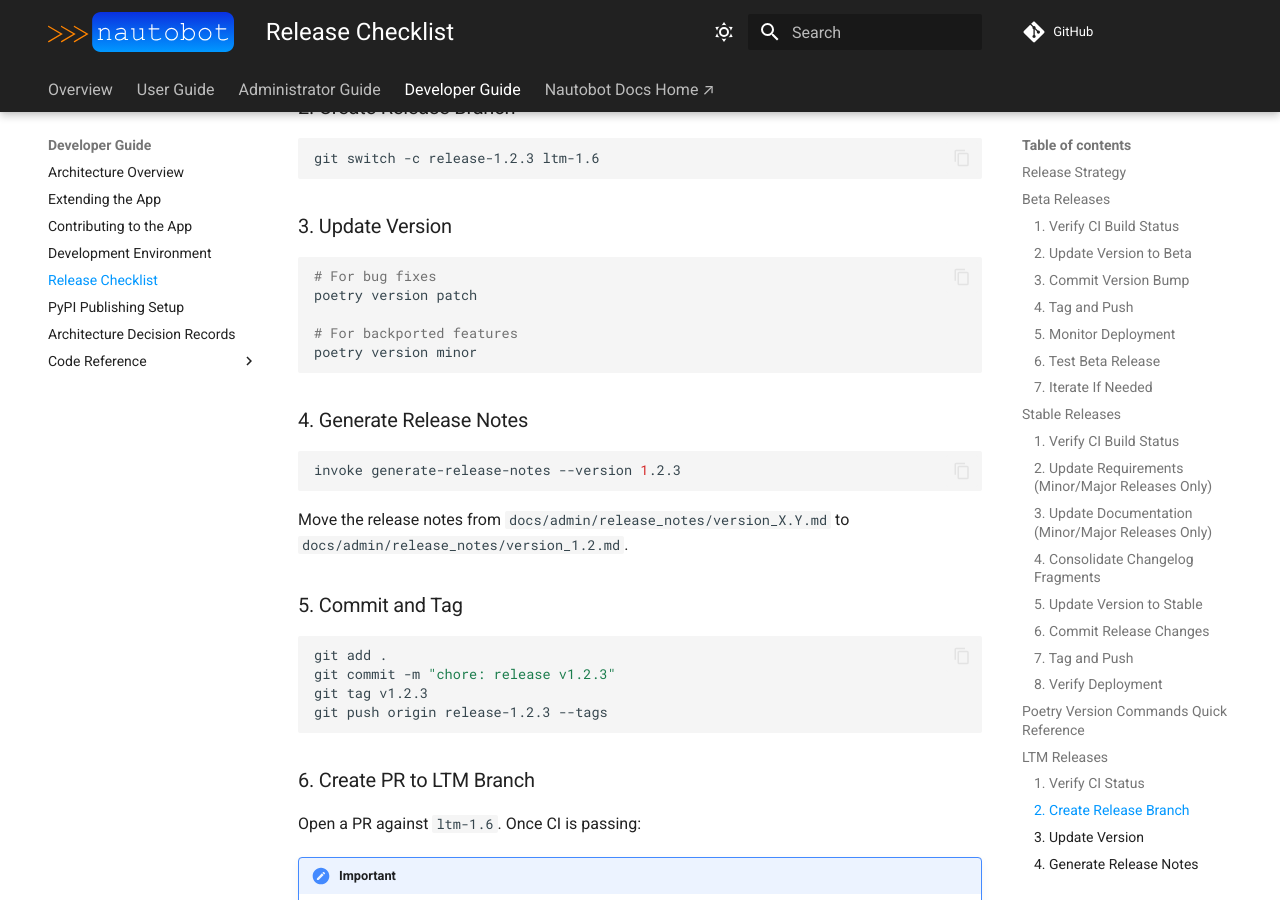
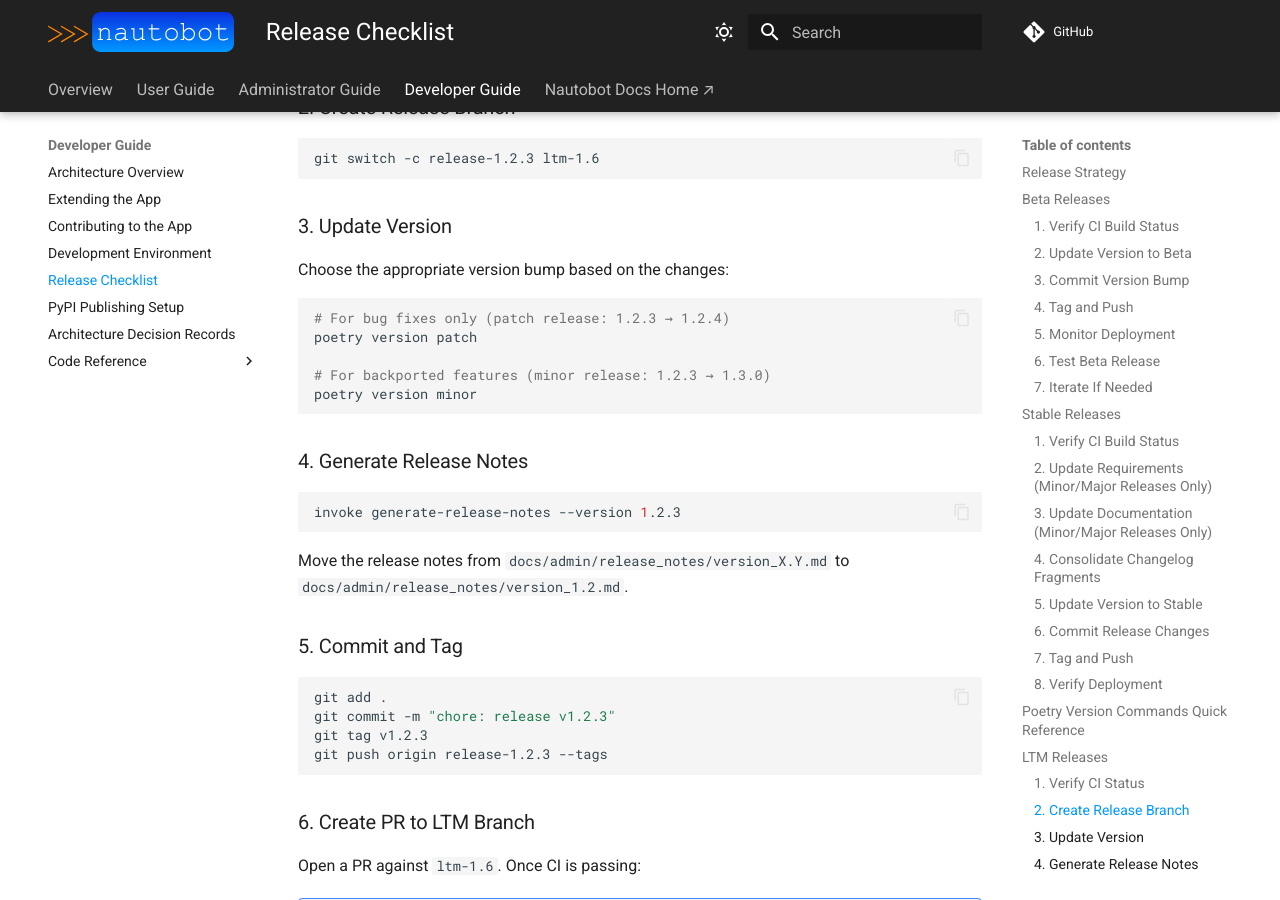
Before and after one commit to kvncampos/nautobot-ai-ops, an MkDocs documentation site: the page built from docs/dev/release_checklist.md, in a window 1280 px wide and 900 px high, scrolled down 5078 px. Built offline with MkDocs 1.6.1 and Material for MkDocs 9.7.7, drawn with Linux system fonts in a browser that asks for light colours; comment, search, counter and statistics services are not loaded.

Commit message:
updating changelog pattern and comments

````diff
--- a/docs/dev/release_checklist.md
+++ b/docs/dev/release_checklist.md
@@ -222,11 +222,13 @@
 
 ### 3. Update Version
 
+Choose the appropriate version bump based on the changes:
+
 ```bash
-# For bug fixes
+# For bug fixes only (patch release: 1.2.3 → 1.2.4)
 poetry version patch
 
-# For backported features
+# For backported features (minor release: 1.2.3 → 1.3.0)
 poetry version minor
 ```
 
````
Also changed, not shown: 2 other files.
